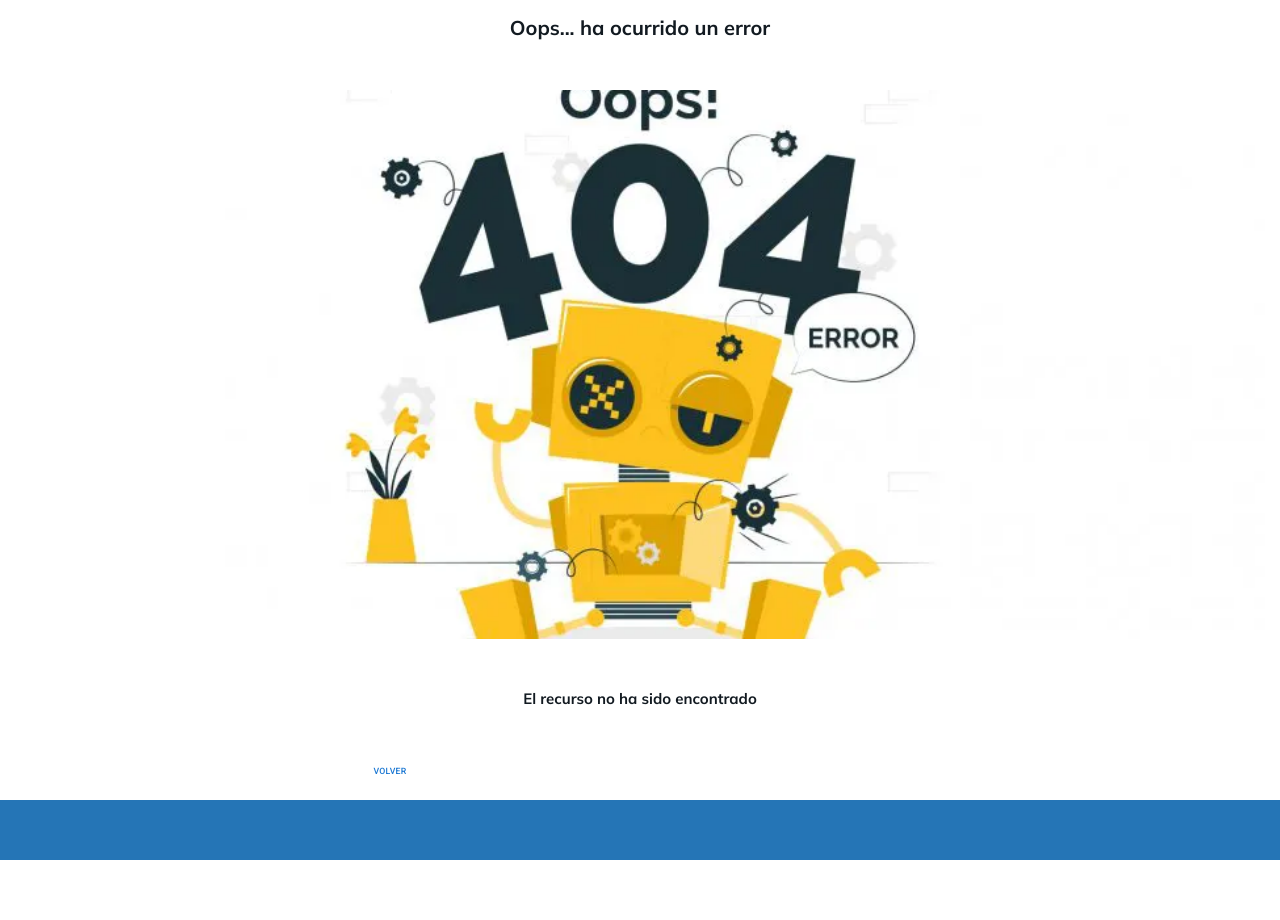
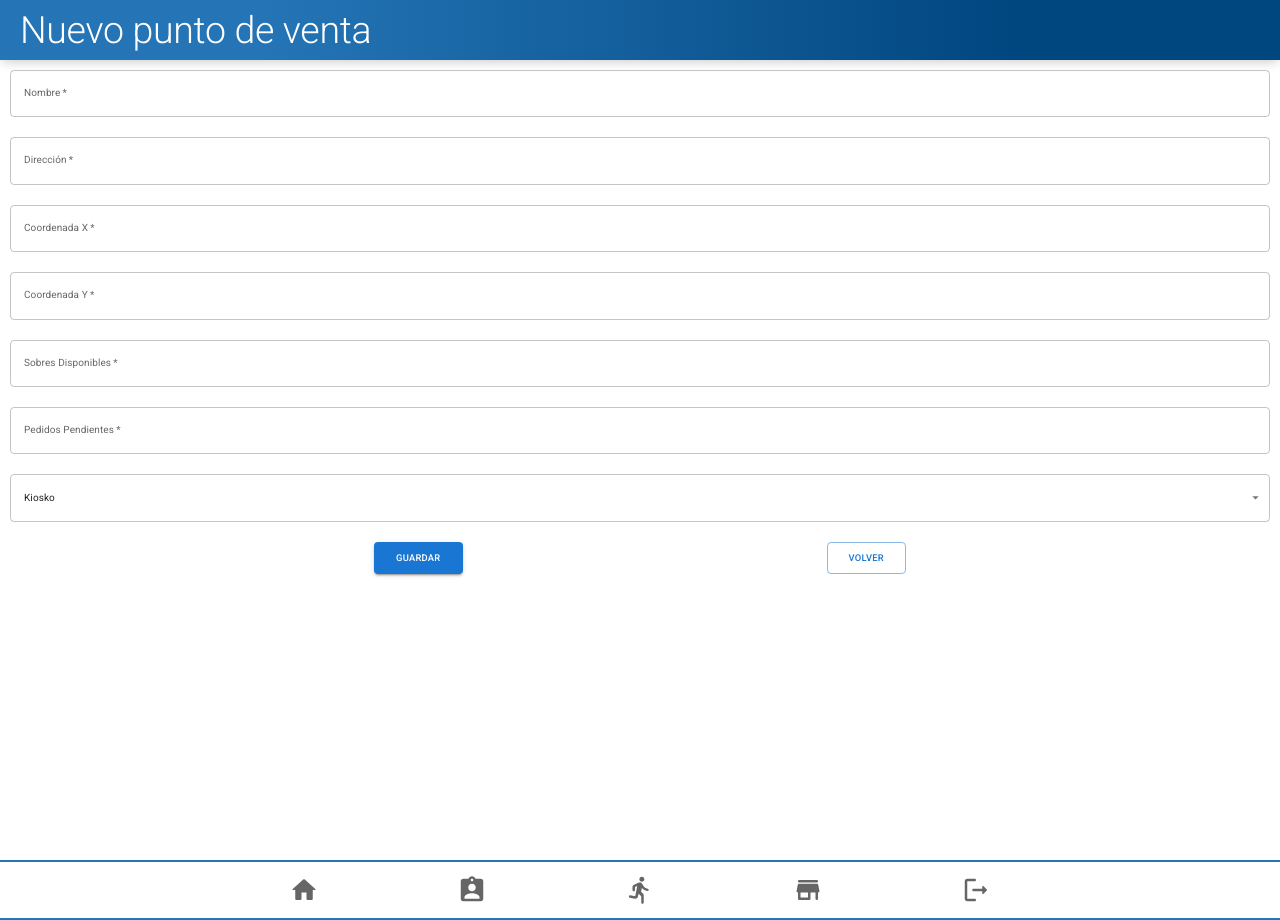
Before and after one commit to facubarneche/worldcapp2023-backoffice, a React (Vite) app: page /nuevo-punto-de-venta in a window 1280 px wide. Before the commit the page ends 860 px from the top, so only its background shows below. Built offline with nearby package versions, Linux system fonts and the light colour scheme; the HTML template or start-up script is replaced by a standard one.

Commit message:
improvement: Integracion FormActions a puntos de ventas form

```diff
--- a/src/App.jsx
+++ b/src/App.jsx
@@ -21,6 +21,7 @@ import './App.css'
 import Error from './pages/error/Error'
 import { SnackbarProvider } from 'notistack'
 import FormPlayer from './pages/formPlayer/FormPlayer'
+import SalesPointForm from './pages/salesPointForm/SalesPointForm'
 
 const router = createBrowserRouter(
   createRoutesFromElements(
@@ -37,6 +38,10 @@ const router = createBrowserRouter(
             element={<FormPlayer headerTitle={'Nuevo jugador'} />}
           ></Route>
           <Route path="puntos-de-venta" element={<SalesPoint />}></Route>
+          <Route
+            path="nuevo-punto-de-venta"
+            element={<SalesPointForm headerTitle={'Nuevo punto de venta'} />}
+          ></Route>
           <Route path="selecciones" element={<Teams />}></Route>
         </Route>
         <Route path="/error" element={<Error />}></Route>
--- a/src/pages/salesPoint/SalesPoint.jsx
+++ b/src/pages/salesPoint/SalesPoint.jsx
@@ -1,5 +1,4 @@
 import { Box, Button, TextField } from "@mui/material"
-import SalesPointForm from "../../components/forms/salesPointForm/SalesPointForm"
 import './SalesPoint.css'
 import { useState } from "react"
 import { useOnInit } from "src/customHooks/hooks"
@@ -11,12 +10,7 @@ const SalesPoint = () => {
   // @ts-ignore
   const [setHeaderTitle] = useOutletContext()
   const [salesPoint, setSalesPoint] = useState([])
-  const [displayForm, setDisplayForm] = useState(false)
   const navigate = useNavigate()
-
-  const changeDisplay = () => {
-    setDisplayForm(!displayForm)
-  }
 
   useOnInit(async () => {
     try {
@@ -27,10 +21,13 @@ const SalesPoint = () => {
     }
   })
 
+  const redirect = () => {
+    navigate('/nuevo-punto-de-venta')
+  }
+
   return (
     <>
       {
-        !displayForm &&
         // TODO: Agregar la card, el resto de componentes vienen por layout
         <>
           <TextField id="outlined-search" label="Search field" type="search" />
@@ -45,11 +42,8 @@ const SalesPoint = () => {
               </Box>
             )
           }
-          <Button className="salespoint__button" onClick={changeDisplay}>+</Button>
+          <Button className="salespoint__button" onClick={redirect}>+</Button>
         </>
-      }
-      {
-        displayForm && <SalesPointForm />
       }
     </>
   )
--- a/src/components/forms/salesPointForm/SalesPointForm.jsx
+++ b/src/pages/salesPointForm/SalesPointForm.jsx
@@ -1,9 +1,19 @@
 import { TextField } from "@mui/material"
 import './SalesPointForm.css'
+import FormActions from "src/components/FormActions/FormActions"
+import { useOnInit } from "src/customHooks/hooks"
+import { useNavigate, useOutletContext } from 'react-router-dom'
 
-const SalesPointForm = () => {
 
+const SalesPointForm = ({headerTitle}) => {
+  // @ts-ignore
+  const [setHeaderTitle] = useOutletContext()
   const businessesType = ['Kiosko', 'Libreria', 'Supermercado']
+  const navigate = useNavigate()
+
+  useOnInit(() => {
+    setHeaderTitle(headerTitle)
+  })
 
   return (
     <div className="sales-point-form">
@@ -27,6 +37,18 @@ const SalesPointForm = () => {
           )
         }
       </TextField>
+      <FormActions
+        leftButtonClick={() => {
+          console.log('Guardar')
+        }}
+        rightButtonClick={() => {
+          navigate('/puntos-de-venta')
+        }}
+        rightButtonText="Volver"
+        rightButtonProps={{
+          variant: 'outlined',
+        }}
+      />
     </div>
   )
 }
```
Also changed, not shown: src/pages/salesPointForm/SalesPointForm.css (renamed from src/components/forms/salesPointForm/SalesPointForm.css).
